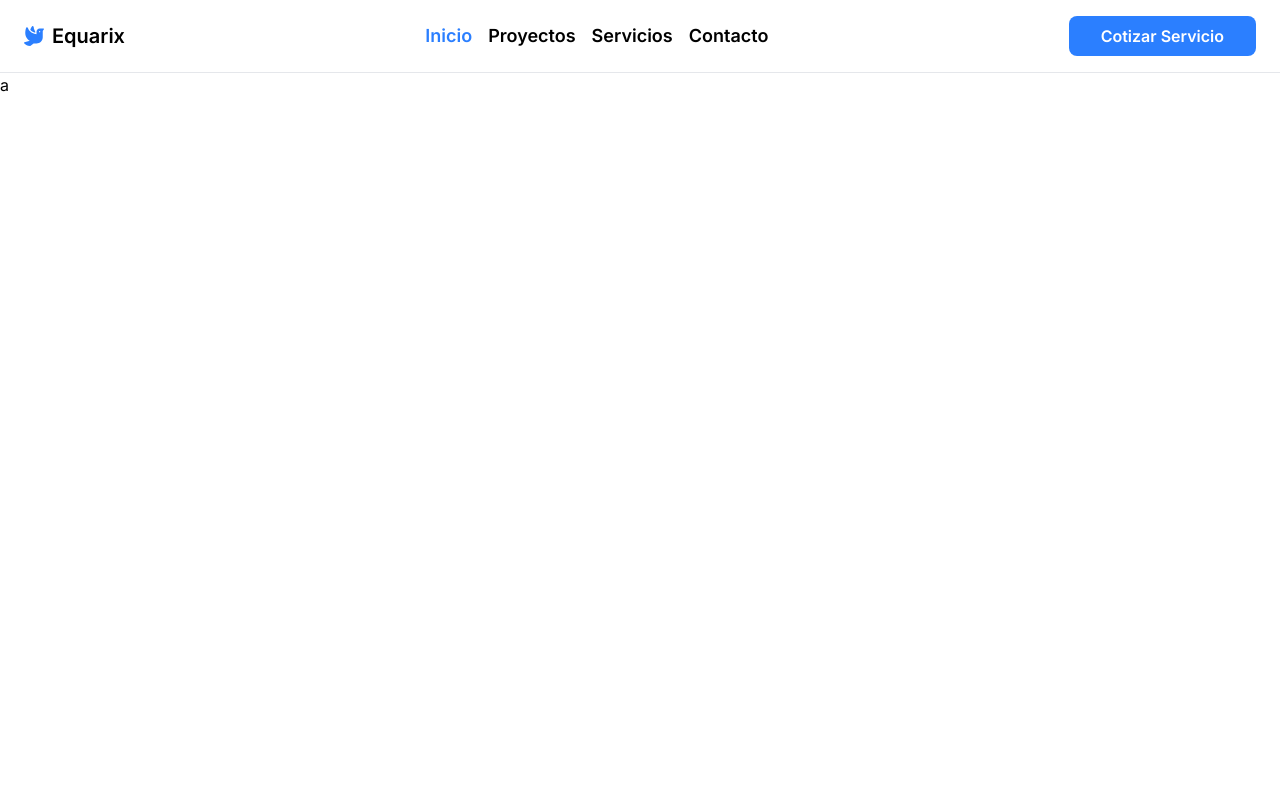
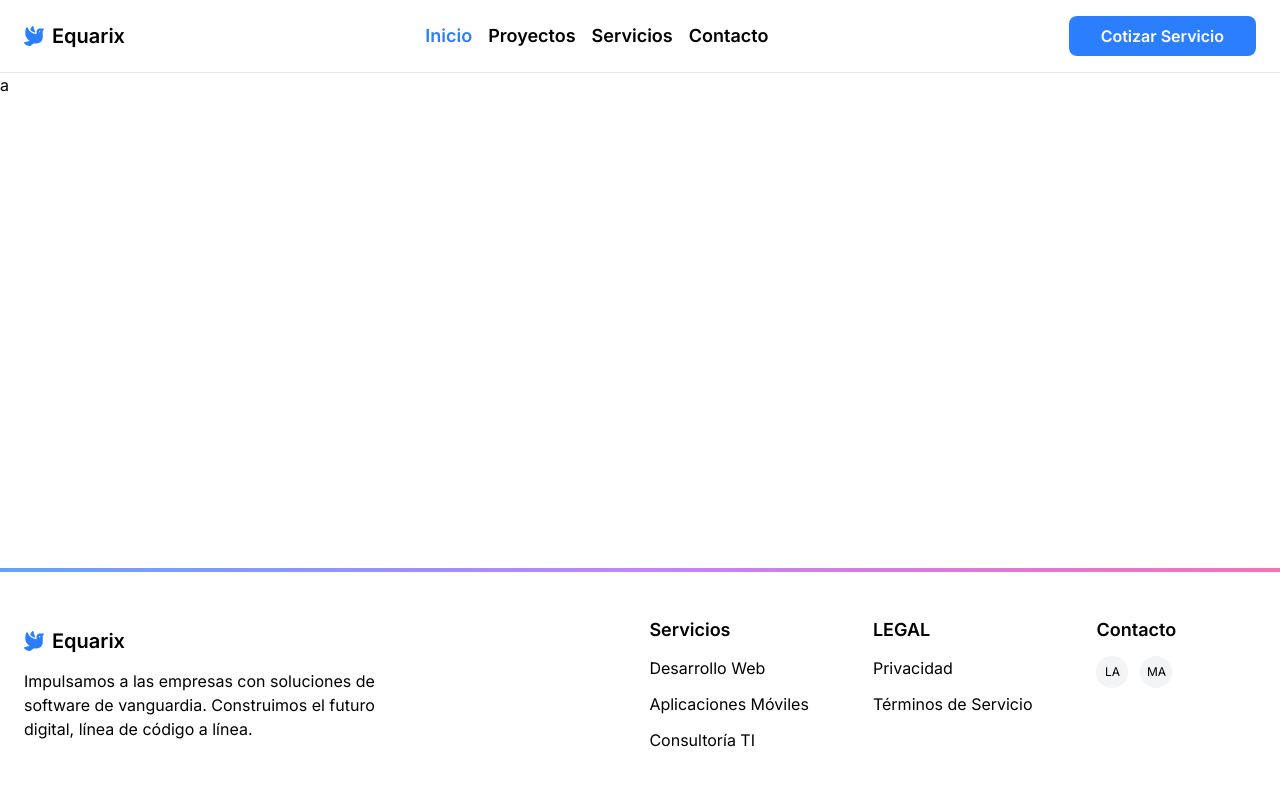
Before and after one commit to Equarix/rosadita-front, a Next.js app: page / in a window 1280 px wide. Shown: the top 786 px of the page. Built offline with nearby package versions, Linux system fonts and the light colour scheme.

Commit message:
Añadir componente Footer con enlaces y descripción de servicios; incluir CharCircle para mostrar contactos.

```diff
--- a/src/components/layout/footer/Footer.tsx
+++ b/src/components/layout/footer/Footer.tsx
@@ -1,7 +1,47 @@
-import React from "react";
+import { FaDove } from "react-icons/fa6";
+import "./footer.css";
+import Link from "next/link";
+import CharCircle from "@/components/ui/char-circle/CharCircle";
 
 export default function Footer() {
   return (
-    <footer className="flex items-center justify-between w-full py-2"></footer>
+    <footer className="flex relative items-center justify-between w-full py-12 px-6">
+      <span className="border-footer" />
+
+      <section className="flex flex-col gap-y-3.5">
+        <span className="flex items-center gap-2 font-semibold text-xl">
+          <FaDove className="text-blue-500" />
+          Equarix
+        </span>
+
+        <p className="max-w-96">
+          Impulsamos a las empresas con soluciones de software de vanguardia.
+          Construimos el futuro digital, línea de código a línea.
+        </p>
+      </section>
+
+      <section className="grid grid-cols-3 gap-16">
+        <div className="flex flex-col gap-3">
+          <h3 className="font-semibold text-lg">Servicios</h3>
+          <Link href="#">Desarrollo Web</Link>
+          <Link href="#">Aplicaciones Móviles</Link>
+          <Link href="#">Consultoría TI</Link>
+        </div>
+
+        <div className="flex flex-col gap-3">
+          <h3 className="font-semibold text-lg">LEGAL</h3>
+          <Link href="#">Privacidad</Link>
+          <Link href="#">Términos de Servicio</Link>
+        </div>
+
+        <div className="flex flex-col gap-3">
+          <h3 className="font-semibold text-lg">Contacto</h3>
+          <div className="flex items-center gap-3">
+            <CharCircle>LA</CharCircle>
+            <CharCircle>MA</CharCircle>
+          </div>
+        </div>
+      </section>
+    </footer>
   );
 }
--- /dev/null
+++ b/src/components/layout/footer/footer.css
@@ -0,0 +1,9 @@
+.border-footer {
+  background: linear-gradient(to right, #60a5fa, #c084fc, #f472b6);
+  height: 4px;
+  width: 100%;
+  position: absolute;
+  display: block;
+  right: 0px;
+  top: 0px;
+}
--- /dev/null
+++ b/src/components/ui/char-circle/CharCircle.tsx
@@ -0,0 +1,19 @@
+import cx from "@/utils/cx";
+import { PropsWithChildren } from "react";
+
+interface CharCircleProps extends PropsWithChildren {
+  className?: string;
+}
+
+export default function CharCircle({ className, children }: CharCircleProps) {
+  return (
+    <span
+      className={cx(
+        "size-8 flex items-center justify-center bg-[#F3F4F6] rounded-full text-xs",
+        className
+      )}
+    >
+      {children}
+    </span>
+  );
+}
```
